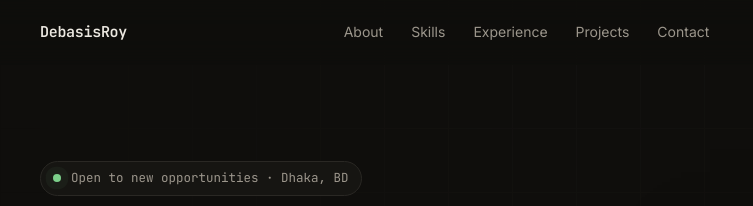
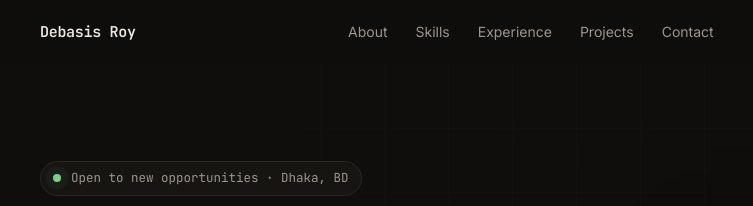
Before and after one commit to roydebasis/roydebasis.github.io, a plain HTML site: page index.html in a window 1280 px wide. Shown: the top 206 px of the page, 64-817 px from the left. Drawn offline with Linux system fonts and the light colour scheme.

Commit message:
Add files via upload

```diff
--- a/index.html
+++ b/index.html
@@ -297,7 +297,7 @@
 
 <nav id="nav">
   <div class="wrap nav-in">
-    <a href="#top" class="logo">DebasisRoy</a>
+    <a href="#top" class="logo">Debasis Roy</a>
     <div class="nav-links" id="navLinks">
       <a href="#about">About</a>
       <a href="#skills">Skills</a>
```
